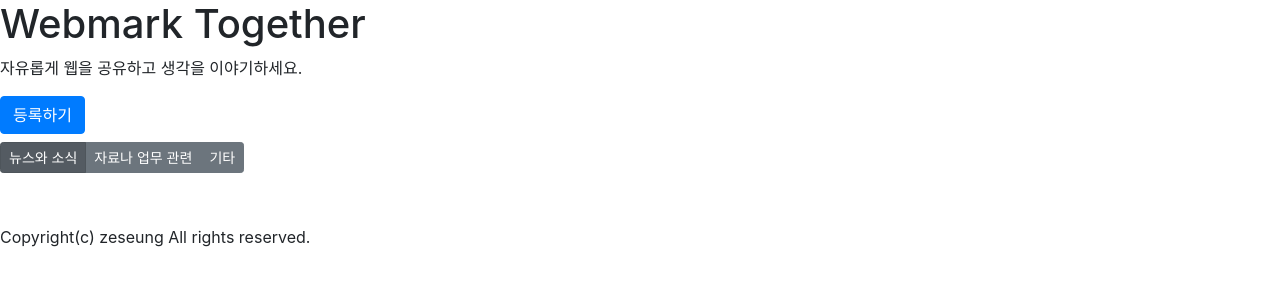
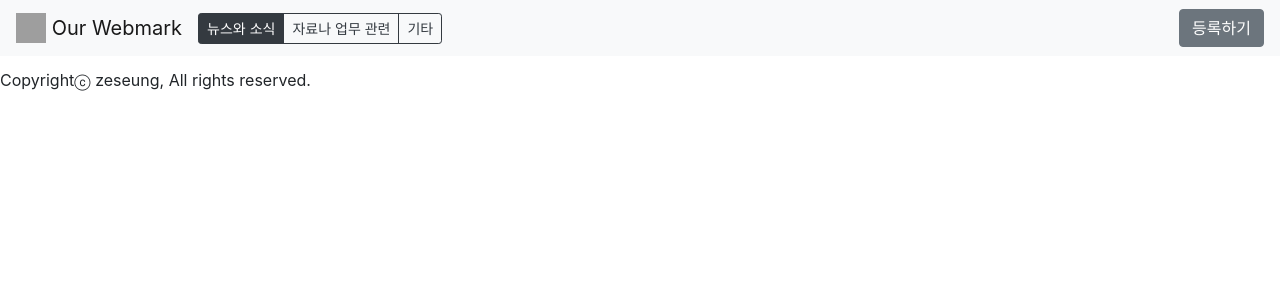
Before and after one commit to zeseung/2.Personal, a Flask app: page / in a window 1280 px wide. Shown: the top 300 px of the page. Run offline with Flask 2, Linux system fonts and the light colour scheme; data that the repository does not hold is empty; some libraries are stand-ins or nearby versions; grey boxes are pictures that could not be loaded.

Commit message:
Update index.html
상단 네비게이션 바로 변경.
카드 더미 이미지 변경.
로고 추가.

```diff
--- a/templates/index.html
+++ b/templates/index.html
@@ -7,9 +7,8 @@
     <meta name="viewport" content="width=device-width, initial-scale=1, shrink-to-fit=no">
     <!-- Bootstrap CSS -->
     <link rel="stylesheet" href="https://maxcdn.bootstrapcdn.com/bootstrap/4.0.0/css/bootstrap.min.css" integrity="sha384-Gn5384xqQ1aoWXA+058RXPxPg6fy4IWvTNh0E263XmFcJlSAwiGgFAW/dAiS6JXm" crossorigin="anonymous">
-    <!-- CSS file 참조
-    <link rel = "stylesheet" type = "text/css" href = "mystyle.css">
-    -->
+    <!-- CSS file 참조 -->
+    <link rel="stylesheet" href="{{ url_for('static', filename='mystyle.css') }}">
     <!-- JS -->
     <script src="https://ajax.googleapis.com/ajax/libs/jquery/3.4.1/jquery.min.js"></script>
     <script src="https://cdnjs.cloudflare.com/ajax/libs/popper.js/1.12.9/umd/popper.min.js" integrity="sha384-ApNbgh9B+Y1QKtv3Rn7W3mgPxhU9K/ScQsAP7hUibX39j7fakFPskvXusvfa0b4Q" crossorigin="anonymous"></script>
@@ -78,11 +77,11 @@
       function makeCard(title, url) {
        console.log("rendering contents")
         let tempHtml = '<div class="card"> \
-          <img class="card-img-top" src="https://static.adweek.com/adweek.com-prod/wp-content/uploads/files/2015_Dec/mercedes-benz-suv-hed-2015.png" alt="Card image cap">\
+          <img class="card-img-top" src="https://miro.medium.com/max/256/1*DR0Stne2RFXhc-NULv3gwQ.png" alt="Card image cap">\
           <div class="card-body"> \
           <a href="'+url+'" target="_blank" class="card-title"> '+title+' </a> \
           <p class="cardComment"> 남겨진 코멘트가 들어갑니다. </p>\
-          <button type="button" class="btn btn-primary btn-sm" data-toggle="modal" data-target="#writing" data-whatever="@mdo">코멘트하기</button>\
+          <button type="button" class="btn btn-secondary btn-sm" data-toggle="modal" data-target="#writing" data-whatever="@mdo">코멘트하기</button>\
                     <div class="modal fade" id="writing" tabindex="-1" role="dialog" aria-labelledby="exampleModalLabel" aria-hidden="true">\
             <div class="modal-dialog" role="document">\
               <div class="modal-content">\
@@ -113,7 +112,7 @@
           </div>\
           <div style="padding:0px 0px 4px 0px;"></div> <!-- 나중에 좋아요 버튼을 우측으로 보내고 삭제할 녀석 -->\
           <div>\
-            <button onclick="like()" class="btn btn-outline-primary btn-sm">좋아요</button>\
+            <button onclick="like()" class="btn btn-outline-dark btn-sm">좋아요</button>\
           </div>\
         </div> \
       </div>';
@@ -124,13 +123,33 @@
 
   <body>
   <!-- 상단 -->
-      <h1 class="servicename"> Webmark Together </h1>
-      <p> 자유롭게 웹을 공유하고 생각을 이야기하세요. </p>
+	<nav class="navbar navbar-expand-lg navbar-light bg-light" style="background-color: #e3f2fd;">
+	  <a class="navbar-brand" href="#">
+        <img src="https://miro.medium.com/max/256/1*DR0Stne2RFXhc-NULv3gwQ.png"/ width="30" height="30" class="d-inline-block align-top" alt="">
+		  Our Webmark</a>
+	    <!-- 카테고리 선택 -->
+	    <div class="btn-group btn-group-toggle" data-toggle="buttons">
+    	  <!-- <label class="btn btn-secondary btn-sm">
+        	<input onclick="categoryall()" type="radio" name="options" id="option1" autocomplete="off" checked>전체보기
+  	      </label> 전체보기는 나중에 추가하자 -->
+	      <label class="btn btn-outline-dark btn-sm active">
+	        <input onclick="category1()"type="radio" name="options" id="option2" autocomplete="off">뉴스와 소식
+	      </label>
+	      <label class="btn btn-outline-dark btn-sm">
+	        <input onclick="category2()" type="radio" name="options" id="option3" autocomplete="off">자료나 업무 관련
+	      </label>
+	      <label class="btn btn-outline-dark btn-sm">
+	        <input onclick="category3()" type="radio" name="options" id="option3" autocomplete="off">기타
+	      </label>
+	    </div>
+
+	  <div class="collapse navbar-collapse" id="navbarSupportedContent">
+	    <ul class="navbar-nav mr-auto"></ul>
+      	  <button type="button" class="btn btn-secondary" data-toggle="modal" data-target="#posting" data-whatever="@mdo">등록하기</button>
+	  </div>
+	</nav>
 
   <!-- 포스팅 -->
-      <div>
-        <button type="button" class="btn btn-primary" data-toggle="modal" data-target="#posting" data-whatever="@mdo">등록하기</button>
-      </div>
       <div class="modal fade" id="posting" tabindex="-1" role="dialog" aria-labelledby="exampleModalLabel" aria-hidden="true">
         <div class="modal-dialog" role="document">
           <div class="modal-content">
@@ -168,22 +187,6 @@
           </div>
         </div>
       </div>
-    <div style="padding:0px 0px 8px 0px;"></div> <!-- 나중에 등록하기 버튼을 우측으로 보내고 삭제할 녀석 -->
-  <!-- 카테고리 선택 -->
-    <div class="btn-group btn-group-toggle" data-toggle="buttons">
-    <!--  <label class="btn btn-secondary btn-sm">
-        <input onclick="categoryall()" type="radio" name="options" id="option1" autocomplete="off" checked> 전체보기
-      </label> 전체보기는 나중에 추가하자 -->
-      <label class="btn btn-secondary btn-sm active">
-        <input onclick="category1()"type="radio" name="options" id="option2" autocomplete="off"> 뉴스와 소식
-      </label>
-      <label class="btn btn-secondary btn-sm">
-        <input onclick="category2()" type="radio" name="options" id="option3" autocomplete="off"> 자료나 업무 관련
-      </label>
-      <label class="btn btn-secondary btn-sm">
-        <input onclick="category3()" type="radio" name="options" id="option3" autocomplete="off"> 기타
-      </label>
-    </div>
     <div style="padding:0px 0px 12px 0px;"></div>
 
   <!-- 전시 영역 -->
@@ -235,8 +238,5 @@
     </div>
 
   <!-- 하단 -->
-    <div style="padding:0px 0px 40px 0px;"></div>
-    <p class="footer"> Copyright(c) zeseung All rights reserved. </p>
-    <div style="padding:0px 0px 40px 0px;"></div>
-  </body>
+  <p class="footer"> Copyrightⓒ zeseung, All rights reserved. </p>
 </html>
```
